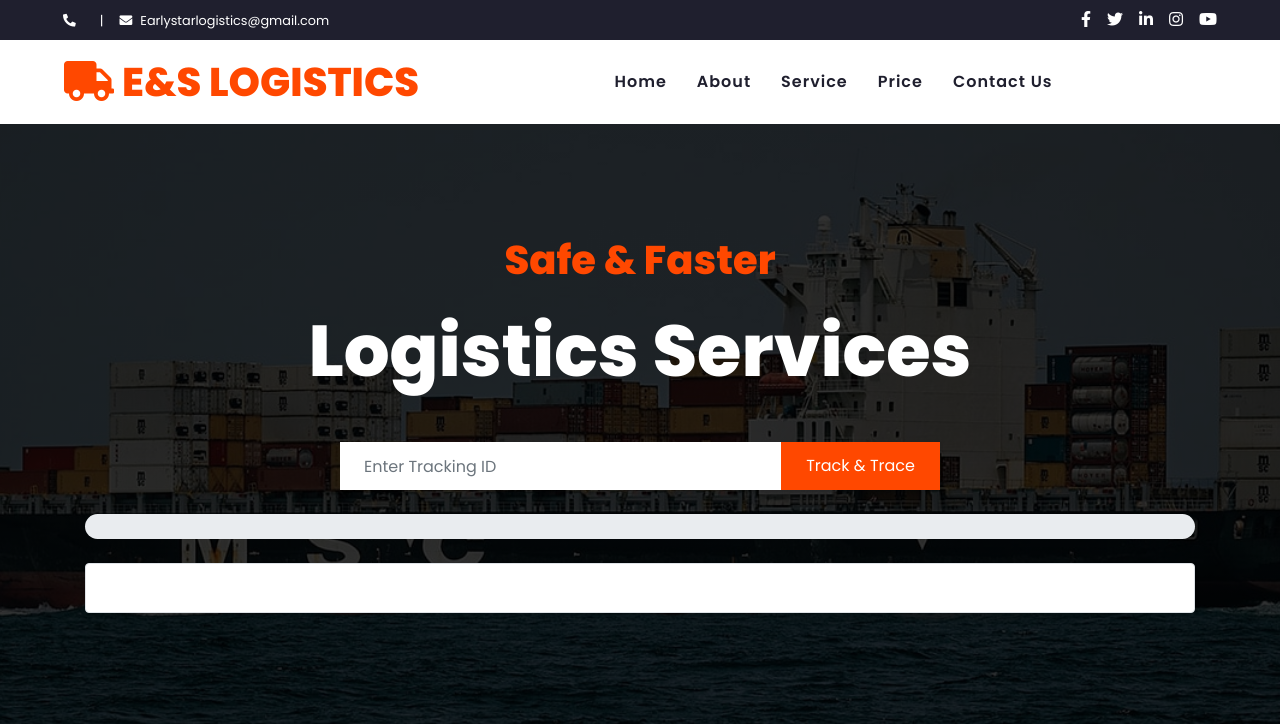
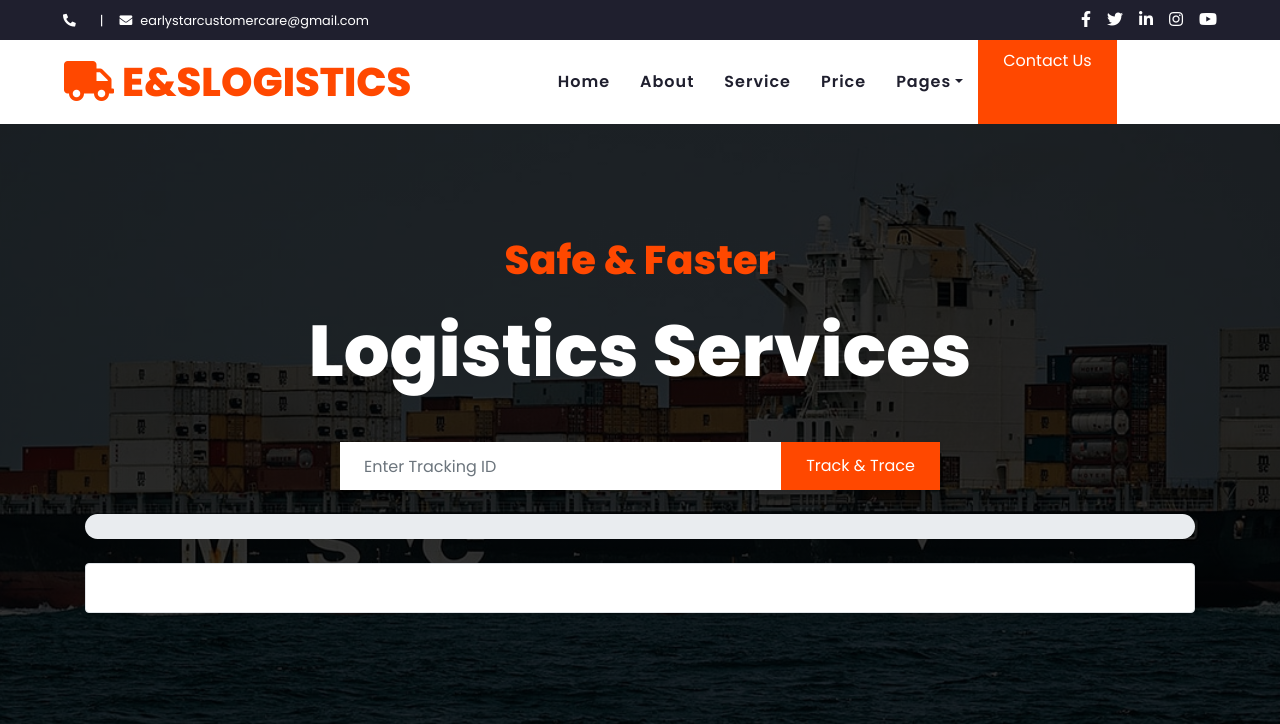
Before and after one commit to Charlesjnr1/Shipping, a Python web app: template templates/index.html in a window 1280 px wide. Shown: the top 724 px of the page. Run offline with Jinja, Linux system fonts and the light colour scheme; the template is opened without the code that fills it, so the values that code supplies are empty; some libraries are stand-ins or nearby versions.

Commit message:
Update index.html

```diff
--- a/templates/index.html
+++ b/templates/index.html
@@ -3,7 +3,7 @@
 
 <head>
     <meta charset="utf-8">
-    <title>Earlystar Logistics company</title>
+    <title>FASTER - Logistics Company Website Template</title>
     <meta content="width=device-width, initial-scale=1.0" name="viewport">
     <meta content="Free HTML Templates" name="keywords">
     <meta content="Free HTML Templates" name="description">
@@ -41,7 +41,7 @@
                 <div class="d-inline-flex align-items-center text-white">
                     <small><i class="fa fa-phone-alt mr-2"></i></small>
                     <small class="px-3">|</small>
-                    <small><i class="fa fa-envelope mr-2"></i>Earlystarlogistics@gmail.com</small>
+                    <small><i class="fa fa-envelope mr-2"></i>earlystarcustomercare@gmail.com</small>
                 </div>
             </div>
             <div class="col-lg-6 text-center text-lg-right">
@@ -73,7 +73,7 @@
         <nav class="navbar navbar-expand-lg bg-light navbar-light py-3 py-lg-0 px-lg-5">
             <a href="{{ url_for('index') }}" class="navbar-brand ml-lg-3">
                 <h1 class="m-0 display-5 text-uppercase text-primary">
-                    <i class="fa fa-truck mr-2"></i>E&S logistics
+                    <i class="fa fa-truck mr-2"></i>E&Slogistics
                 </h1>
             </a>
             <button type="button" class="navbar-toggler" data-toggle="collapse" data-target="#navbarCollapse">
@@ -86,9 +86,13 @@
                     <a href="{{ url_for('about') }}" class="nav-item nav-link {% if request.endpoint == 'about' %}active{% endif %}">About</a>
                     <a href="{{ url_for('service') }}" class="nav-item nav-link {% if request.endpoint == 'service' %}active{% endif %}">Service</a>
                     <a href="{{ url_for('price') }}" class="nav-item nav-link {% if request.endpoint == 'price' %}active{% endif %}">Price</a>
-                    <a href="{{ url_for('contact') }}" class="nav-item nav-link {% if request.endpoint == 'price' %}active{% endif %}">Contact Us</a>
 
+                    <div class="nav-item dropdown">
+                        <a href="#" class="nav-link dropdown-toggle" data-toggle="dropdown">Pages</a>
 
+                    </div>
+
+                    <a href="{{ url_for('contact') }}" class="btn btn-primary py-2 px-4 d-none d-lg-block">Contact Us</a>
 
 
 
@@ -347,7 +351,7 @@
                         <p>Nationwide Coverage</p>
                         <p>Real-Time Tracking</p>
                         <p>Basic Customer Support</p>
-
+                        <a href="#" class="btn btn-primary py-2 px-4 mt-3">Select Option</a>
                     </div>
                 </div>
             </div>
@@ -363,7 +367,7 @@
                         <p>Priority Handling</p>
                         <p>Live Tracking & Updates</p>
                         <p>Premium Support</p>
-
+                        <a href="#" class="btn btn-primary py-2 px-4 mt-3">Select Option</a>
                     </div>
                 </div>
             </div>
@@ -379,7 +383,7 @@
                         <p>Door-to-Door Pickup</p>
                         <p>24/7 Live Tracking</p>
                         <p>Dedicated Support Team</p>
-
+                        <a href="#" class="btn btn-primary py-2 px-4 mt-3">Select Option</a>
                     </div>
                 </div>
             </div>
@@ -557,8 +561,8 @@
                     <div class="col-md-6 mb-5">
                         <h3 class="text-primary mb-4">Get In Touch</h3>
                         <p><i class="fa fa-map-marker-alt mr-2"></i>123 Street, New York, USA</p>
-                        <p><i class="fa fa-phone-alt mr-2"></i>+1 765 3429 854</p>
-                        <p><i class="fa fa-envelope mr-2"></i>Earlystarcustomercare@gmail.com</p>
+                        <p><i class="fa fa-phone-alt mr-2"></i></p>
+                        <p><i class="fa fa-envelope mr-2"></i>earlystarcustomercare@gmail.com</p>
                         <div class="d-flex justify-content-start mt-4">
                             <a class="btn btn-outline-light btn-social mr-2" href="#"><i class="fab fa-twitter"></i></a>
                             <a class="btn btn-outline-light btn-social mr-2" href="#"><i class="fab fa-facebook-f"></i></a>
```
